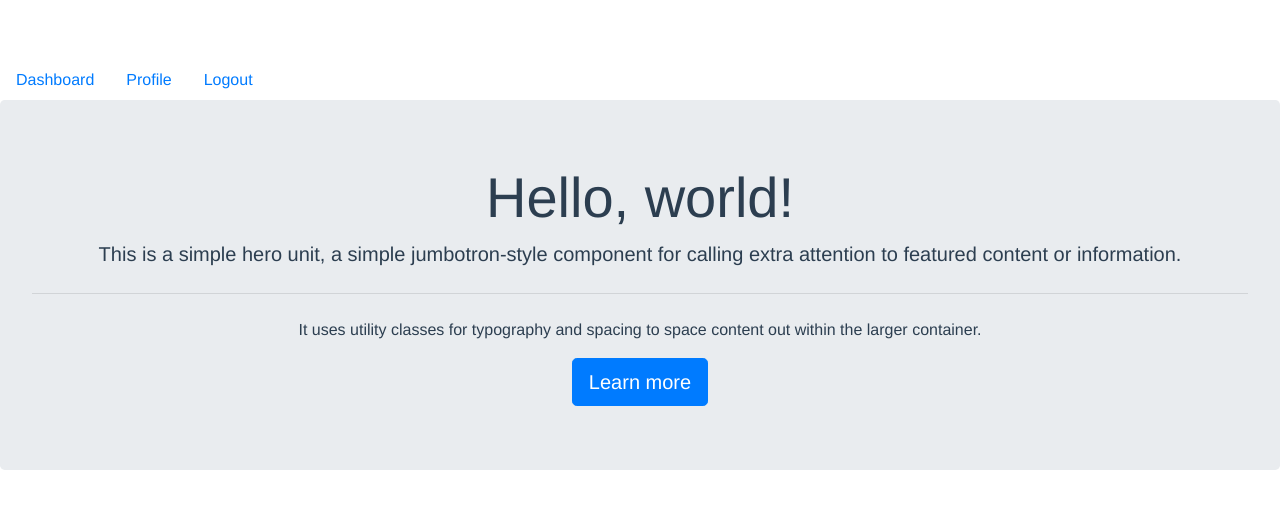
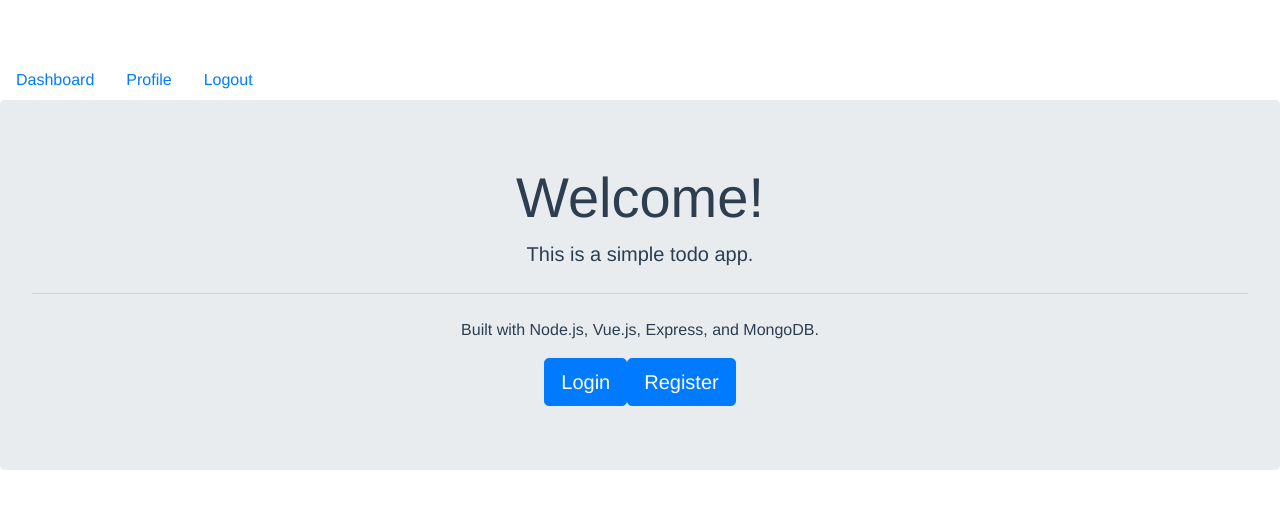
Before and after one commit to adrianpalomares/TodoApp, a Vue app in the folder client/: page / in a window 1280 px wide. Shown: the top 508 px of the page. Built offline with nearby package versions, Linux system fonts and the light colour scheme.

Commit message:
Changed text

```diff
--- a/client/src/views/Home.vue
+++ b/client/src/views/Home.vue
@@ -1,15 +1,10 @@
 <template>
   <div class="jumbotron">
-    <h1 class="display-4">Hello, world!</h1>
-    <p class="lead">
-      This is a simple hero unit, a simple jumbotron-style component for calling
-      extra attention to featured content or information.
-    </p>
+    <h1 class="display-4">Welcome!</h1>
+    <p class="lead">This is a simple todo app.</p>
     <hr class="my-4" />
-    <p>
-      It uses utility classes for typography and spacing to space content out
-      within the larger container.
-    </p>
-    <a class="btn btn-primary btn-lg" href="#" role="button">Learn more</a>
+    <p>Built with Node.js, Vue.js, Express, and MongoDB.</p>
+    <a class="btn btn-primary btn-lg" href="#" role="button">Login</a>
+    <a class="btn btn-primary btn-lg" href="#" role="button">Register</a>
   </div>
 </template>
```
